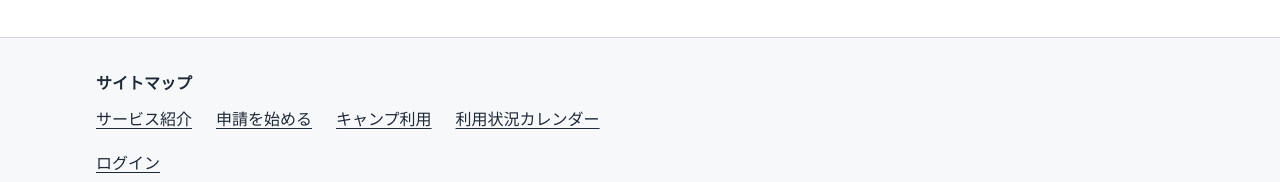
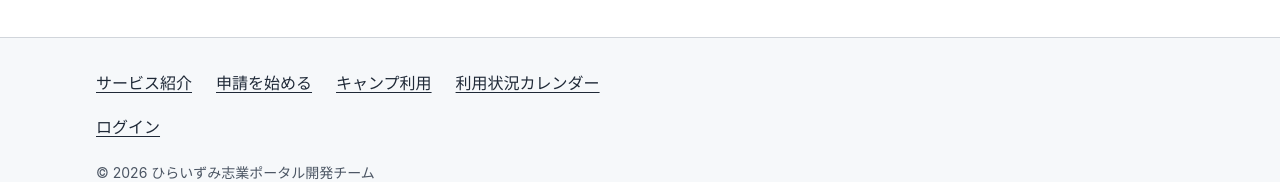
Before and after one commit to satoshihigashihara-tech/hiraizumi_shigyo_portal, a Next.js app: page /login in a window 1280 px wide. Shown: the part 607-789 px from the top of the page. Built offline with nearby package versions, Linux system fonts and the light colour scheme; no server answers.

Commit message:
Remove sitemap heading

```diff
--- a/app/components/SiteChrome.module.css
+++ b/app/components/SiteChrome.module.css
@@ -12,7 +12,6 @@
 .nav a[aria-current="page"] { color: #0f5e9c; background: #eef6fc; font-weight: 700; }
 .footer { margin-top: auto; border-top: 1px solid var(--sg-color-border); background: var(--sg-color-surface-subtle); color: var(--sg-color-text); }
 .footerInner { width: 100%; max-width: 1120px; margin-inline: auto; padding: 32px 16px; }
-.footer h2 { margin-bottom: 12px; font-size: 16px; }
 .footer ul { display: flex; flex-wrap: wrap; gap: 8px 24px; list-style: none; }
 .header a:focus-visible,
 .footer a:focus-visible { outline: 3px solid #0f5e9c; outline-offset: 2px; }
--- a/app/components/SiteFooter.js
+++ b/app/components/SiteFooter.js
@@ -16,7 +16,7 @@ export default function SiteFooter() {
       : [["/", "サービス紹介"], ["/welcome-user", "申請を始める"], ["/camp", "キャンプ利用"], ["/calendar", "利用状況カレンダー"]];
   return <footer className={styles.footer}>
     <div className={styles.footerInner}>
-      <nav aria-label="サイトマップ"><h2>サイトマップ</h2><ul>
+      <nav aria-label="フッターメニュー"><ul>
         {links.map(([href, label]) => <li key={href}><Link href={withMode(href, area === "user" ? mode : null)}>{label}</Link></li>)}
       </ul></nav>
       <div className={styles.footerAccount}><SiteAccount area={area} /></div>
--- a/app/layout.js
+++ b/app/layout.js
@@ -28,7 +28,7 @@ function HeaderFallback() {
 
 function FooterFallback() {
   return <footer className={chromeStyles.footer}><div className={chromeStyles.footerInner}>
-    <nav aria-label="サイトマップ"><h2>サイトマップ</h2><ul>
+    <nav aria-label="フッターメニュー"><ul>
       <li><Link href="/">サービス紹介</Link></li>
       <li><Link href="/welcome-user">申請を始める</Link></li>
       <li><Link href="/camp">キャンプ利用</Link></li>
```
